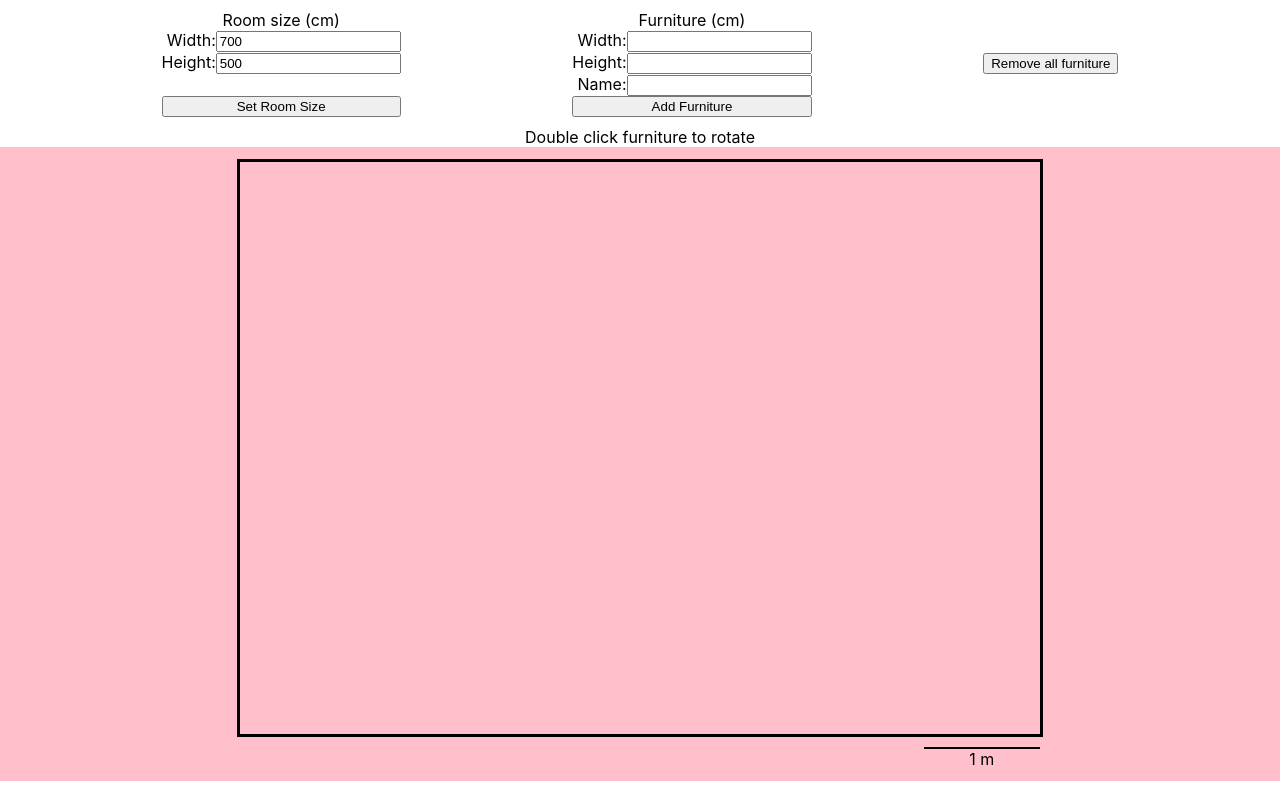
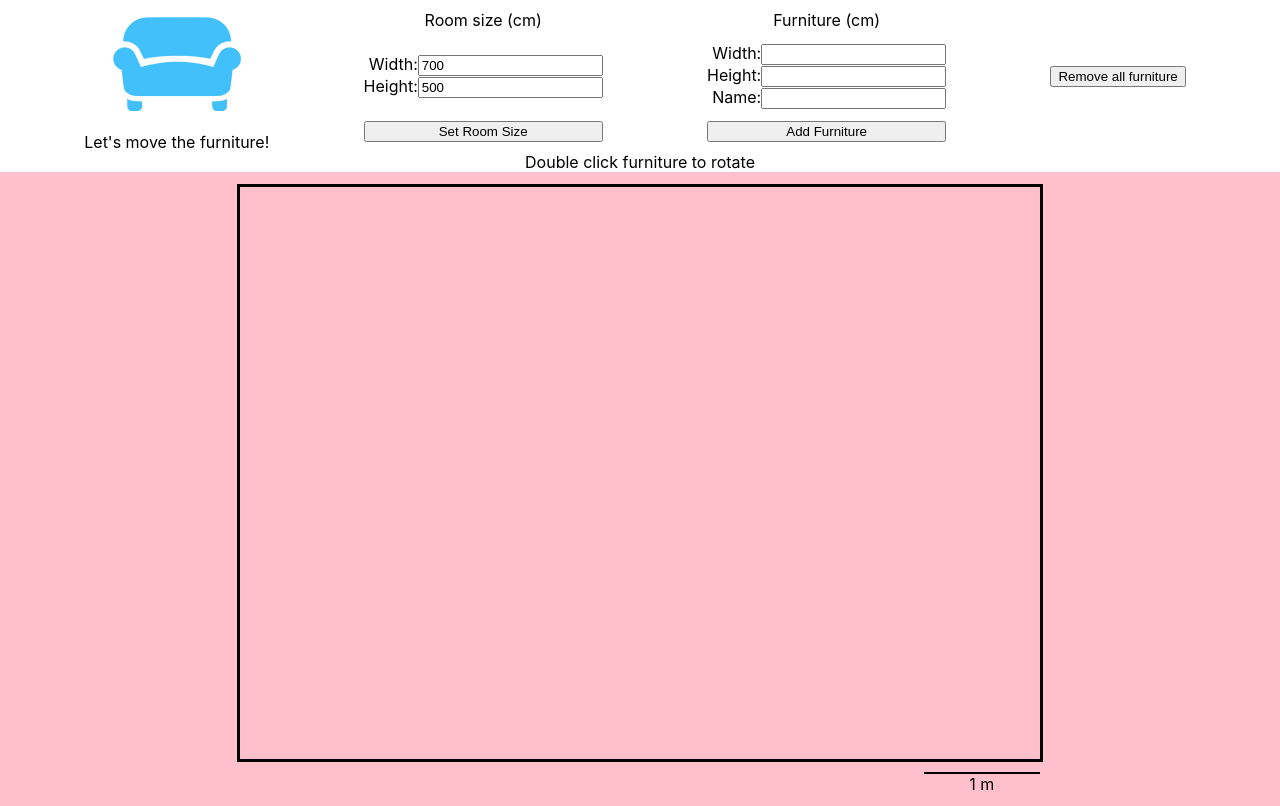
Before and after one commit to estellecomment/letsmovethefurniture, a React (Create React App) app: page / in a window 1280 px wide. Built offline with nearby package versions, Linux system fonts and the light colour scheme.

Commit message:
added sofa icon/logo and proper title

```diff
--- a/public/index.html
+++ b/public/index.html
@@ -19,7 +19,7 @@
       work correctly both with client-side routing and a non-root public URL.
       Learn how to configure a non-root public URL by running `npm run build`.
     -->
-    <title>React App</title>
+    <title>Let's move the furniture!</title>
   </head>
   <body>
     <noscript>
--- a/src/App.css
+++ b/src/App.css
@@ -88,7 +88,7 @@
   width: 100%;
 }
 
-.forms-container {
+.top-bar {
   display: flex;
   flex-direction: row;
   justify-content: space-evenly;
@@ -107,5 +107,6 @@ form {
 
   display: flex;
   flex-direction: column;
+  justify-content: center;
   align-items: flex-end;
 }
--- a/src/App.js
+++ b/src/App.js
@@ -232,7 +232,11 @@ class App extends Component {
 
         return (
             <div className="App">
-                <div className="forms-container">
+                <div className="top-bar">
+                    <div>
+                        <img src={"/sofa-128.png"} />
+                        <div>Let's move the furniture!</div>
+                    </div>
                     <AddRectangleForm addRectangleFunc={drawRoom}
                                       title="Room size (cm)"
                                       submitText="Set Room Size"
```
Also changed, not shown: public/sofa-128.png (added), 1 other file (tests, documents, lock files or other folders).
